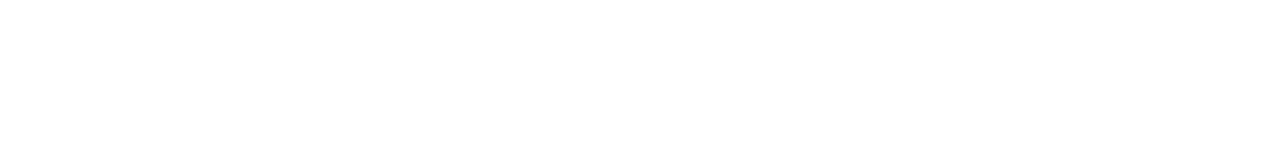
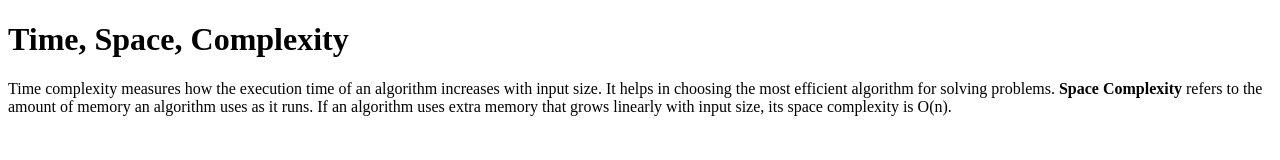
Before and after one commit to acciojob/time-and-space-complexity-rahulkushwaha2, a website: page main.html in a window 1280 px wide. Drawn offline with Linux system fonts and the light colour scheme.

Commit message:
created a submission

```diff
--- a/main.html
+++ b/main.html
@@ -8,6 +8,18 @@
 
 <body>
 	<!-- the entire body must be written by student -->
+	<h1>Time, Space, Complexity</h1>
+	<p1>Time complexity measures how the execution time of an algorithm increases with input size. It helps in choosing the most efficient algorithm for solving problems. </p1>
+
+	<p1><b>Space Complexity</b> refers to the amount of memory an algorithm uses as it runs. If an algorithm uses extra memory that grows linearly with input size, its space complexity is O(n).</p>
+
+
+
+
+
+
+
+</p1>
     <script type="text/javascript" src="./script.js">
 </script>
 
```
